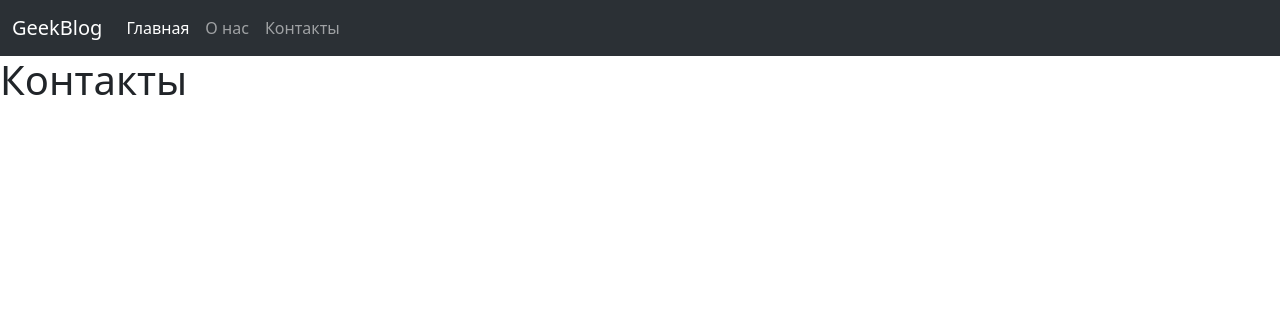
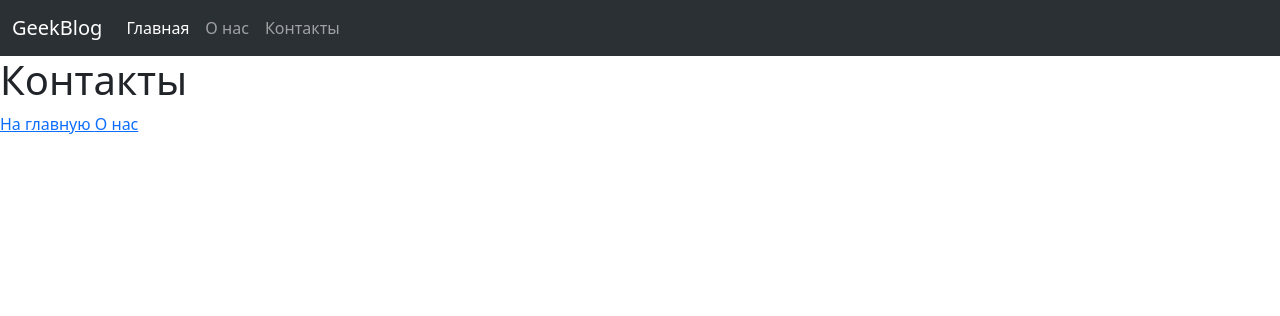
Before and after one commit to samatov914/Month4-Django, a Django app: page /contacts/ in a window 1280 px wide. Shown: the top 316 px of the page. Run offline with Django 4.2, Linux system fonts and the light colour scheme.

Commit message:
Домашняя работа 3

```diff
--- a/templates/blog/about.html
+++ b/templates/blog/about.html
@@ -4,4 +4,8 @@
     <a href="{% url 'index-page' %}">
         На главную
     </a>
+
+    <a href="{% url 'contacts-view' %}">
+        Контакты
+    </a>
 {% endblock %}
--- a/templates/blog/contacts.html
+++ b/templates/blog/contacts.html
@@ -1,4 +1,11 @@
 {% extends 'base.html' %}
 {% block content %}
 <h1>Контакты</h1>
+<a href="{% url 'index-page' %}">
+    На главную
+</a>
+
+<a href="{% url 'about-view' %}">
+    О нас
+</a>
 {% endblock %}
```
Also changed, not shown: templates/blog/index.html (+8 -0 lines).
